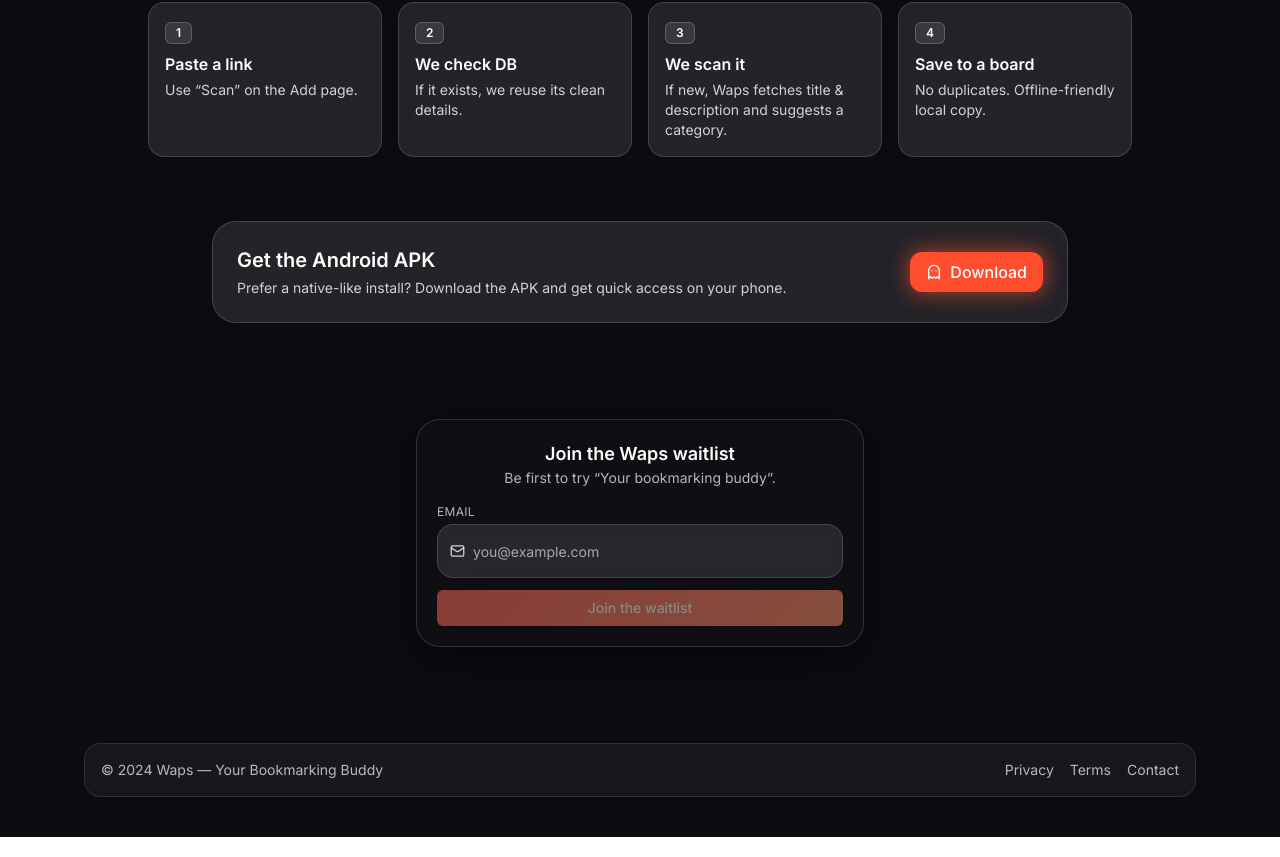
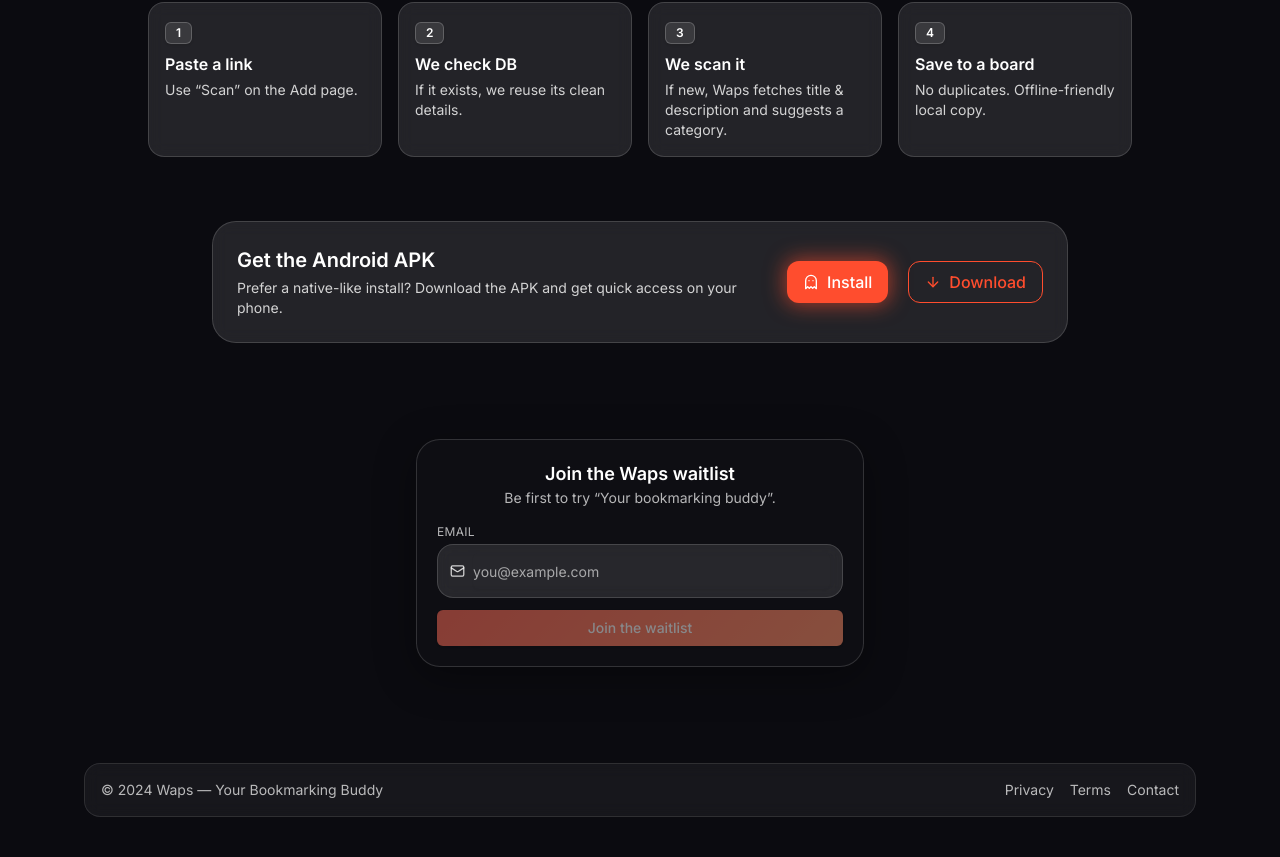
Before and after one commit to mmohsin18/waps, a Next.js app: page / in a window 1280 px wide. Shown: the part 1365-2222 px from the top of the page. Built offline with nearby package versions, Linux system fonts and the light colour scheme; no server answers.

Commit message:
add page fix, install apk setup

```diff
--- a/src/app/contact/page.tsx
+++ b/src/app/contact/page.tsx
@@ -91,7 +91,7 @@
                 value={name}
                 onChange={e => setName(e.currentTarget.value)}
                 placeholder='Your name'
-                className='h-9 border-0 bg-zinc-800/60 text-white placeholder:text-white/60'
+                className='h-9 border-0 bg-transparent text-white placeholder:text-white/60 focus-visible:ring-0'
                 required
               />
             </Field>
@@ -102,7 +102,7 @@
                 value={email}
                 onChange={e => setEmail(e.currentTarget.value)}
                 placeholder='you@example.com'
-                className='h-9 border-0 bg-zinc-800/60 text-white placeholder:text-white/60'
+                className='h-9 border-0 bg-transparent text-white placeholder:text-white/60 focus-visible:ring-0'
                 required
               />
             </Field>
@@ -112,7 +112,7 @@
                 value={subject}
                 onChange={e => setSubject(e.currentTarget.value)}
                 placeholder='What’s this about?'
-                className='h-9 border-0 bg-zinc-800/60 text-white placeholder:text-white/60'
+                className='h-9 border-0 bg-transparent text-white placeholder:text-white/60 focus-visible:ring-0'
               />
             </Field>
 
@@ -122,7 +122,7 @@
                 onChange={e => setMessage(e.currentTarget.value)}
                 placeholder='Tell us a little more…'
                 rows={6}
-                className='border-0 bg-zinc-800/60 text-white placeholder:text-white/60'
+                className='border-0 bg-transparent text-white placeholder:text-white/60 focus-visible:ring-0'
                 required
               />
             </Field>
--- a/src/app/explore/[slug]/page.tsx
+++ b/src/app/explore/[slug]/page.tsx
@@ -2,6 +2,7 @@
 'use client'
 
 import { Button } from '@/components/ui/button'
+import { Skeleton } from '@/components/ui/skeleton'
 import { useMutation, useQuery } from 'convex/react'
 import { Check, ExternalLink, Plus } from 'lucide-react'
 import Image from 'next/image'
@@ -69,7 +70,7 @@
   if (!site) {
     return (
       <div className='waps-bg min-h-screen px-4 py-6 text-white md:px-6 md:py-10 lg:px-8'>
-        <p className='opacity-70'>Loading…</p>
+        <Skeleton className='h-12 w-full rounded-xl' />
       </div>
     )
   }
--- a/src/app/page.tsx
+++ b/src/app/page.tsx
@@ -6,6 +6,7 @@
 import { Badge } from '@/components/ui/badge'
 import { motion } from 'framer-motion'
 import {
+  ArrowDown,
   Ghost,
   Globe,
   Link2,
@@ -35,7 +36,7 @@
 }
 
 export default function LandingPage() {
-  const { installPwa: promptInstall } = usePwaInstall()
+  const { installed, install } = usePwaInstall()
 
   const p = useParallax()
 
@@ -281,11 +282,25 @@
                 access on your phone.
               </p>
             </div>
-            <div className='flex gap-5 text-xs'>
-              <WapsButton variant={'glow'} onClick={promptInstall}>
+            <div className='flex justify-between gap-5 text-xs'>
+              <WapsButton
+                variant={'glow'}
+                onClick={() => install()}
+                disabled={installed}
+              >
                 <Ghost className='mr-2 h-4 w-4' />
-                Download
+                Install
               </WapsButton>
+              <Link
+                href={
+                  'https://github.com/mmohsin18/waps/releases/download/Apk/Waps.apk'
+                }
+              >
+                <WapsButton variant={'outline'} disabled={installed}>
+                  <ArrowDown className='mr-2 h-4 w-4' />
+                  Download
+                </WapsButton>
+              </Link>
             </div>
           </div>
         </div>
--- a/src/app/waps/page.tsx
+++ b/src/app/waps/page.tsx
@@ -157,7 +157,7 @@
           <button
             key={t}
             className={clsx(
-              'waps-chip hover:opacity-100',
+              'waps-chip flex items-center hover:opacity-100',
               selectedTag === t
                 ? 'border-transparent bg-[var(--waps-brand)]'
                 : 'opacity-80'
--- a/src/components/Elements/InstallButton.tsx
+++ /dev/null
@@ -1,14 +0,0 @@
-'use client'
-
-import { usePwaInstall } from '../../../utils/usePwaInstall'
-import { WapsButton } from './WapsButton'
-
-export default function InstallButton() {
-  const { installPwa } = usePwaInstall()
-
-  return (
-    <WapsButton variant={'glow'} onClick={installPwa}>
-      Install App
-    </WapsButton>
-  )
-}
--- /dev/null
+++ b/src/components/ui/skeleton.tsx
@@ -0,0 +1,15 @@
+import { cn } from '@/lib/utils'
+
+function Skeleton({
+  className,
+  ...props
+}: React.HTMLAttributes<HTMLDivElement>) {
+  return (
+    <div
+      className={cn('animate-pulse rounded-md bg-primary/10', className)}
+      {...props}
+    />
+  )
+}
+
+export { Skeleton }
--- a/utils/usePwaInstall.ts
+++ b/utils/usePwaInstall.ts
@@ -1,39 +1,122 @@
-import { useEffect, useState } from 'react'
+import { useEffect, useMemo, useState } from 'react'
+
+type BeforeInstallPromptEvent = Event & {
+  prompt: () => Promise<void>
+  userChoice: Promise<{ outcome: 'accepted' | 'dismissed'; platform: string }>
+}
+
+function isSSR() {
+  return typeof window === 'undefined' || typeof navigator === 'undefined'
+}
+
+function getUAFlags() {
+  if (isSSR())
+    return {
+      isIOS: false,
+      isChromium: false,
+      isStandalone: false,
+      isSafari: false
+    }
+  const ua = navigator.userAgent || ''
+  const isIOS = /iphone|ipad|ipod/i.test(ua)
+  const isChromium =
+    // Chrome, Edge, Brave etc
+    (!!(window as any).chrome && !!(window as any).chrome.webstore) ||
+    /Chrom(e|ium)/.test(ua)
+  // iOS Safari standalone (PWA) flag
+  const isStandalone =
+    window.matchMedia?.('(display-mode: standalone)').matches === true ||
+    (navigator as any).standalone === true
+  // Desktop Safari detection: WebKit but not Chrome
+  const isSafari = /^((?!chrome|android).)*safari/i.test(ua)
+  return { isIOS, isChromium, isStandalone, isSafari }
+}
 
 export function usePwaInstall() {
-  const [deferredPrompt, setDeferredPrompt] = useState<Event | null>(null)
+  const [{ isIOS, isChromium, isStandalone, isSafari }, setFlags] =
+    useState(getUAFlags)
+  const [deferred, setDeferred] = useState<BeforeInstallPromptEvent | null>(
+    null
+  )
+  const [installed, setInstalled] = useState<boolean>(isStandalone)
 
   useEffect(() => {
-    const handler = (e: Event) => {
+    if (isSSR()) return
+
+    // Refresh flags once on mount
+    setFlags(getUAFlags())
+
+    // Listen for Chromium event
+    const onBIP = (e: Event) => {
       e.preventDefault()
-      setDeferredPrompt(e)
+      setDeferred(e as BeforeInstallPromptEvent)
     }
+    window.addEventListener('beforeinstallprompt', onBIP as EventListener)
 
-    window.addEventListener('beforeinstallprompt', handler)
+    // Track install event
+    const onInstalled = () => setInstalled(true)
+    window.addEventListener('appinstalled', onInstalled)
 
     return () => {
-      window.removeEventListener('beforeinstallprompt', handler)
+      window.removeEventListener('beforeinstallprompt', onBIP as EventListener)
+      window.removeEventListener('appinstalled', onInstalled)
     }
   }, [])
 
-  const installPwa = async () => {
-    if (!deferredPrompt) {
-      // Fallback: Show custom modal for iOS Safari
-      alert(
-        "To install this app:\n\n1. Tap the Share button in Safari.\n2. Select 'Add to Home Screen'."
-      )
-      return
+  // Can we show a *programmatic* prompt?
+  const canPromptChromium = !!deferred
+
+  // Can we reasonably offer "Install" UX (even if it’s instructions)?
+  const canInstall = useMemo(() => {
+    if (installed) return false
+    if (canPromptChromium) return true // programmatic
+    if (isIOS && !installed) return true // show iOS instructions
+    if (isSafari && !installed) return true // show Safari instructions
+    return false
+  }, [installed, canPromptChromium, isIOS, isSafari])
+
+  // Platform-specific instruction text
+  function instructionText() {
+    if (isSSR()) return ''
+    if (isIOS) {
+      return "To install:\n1) Tap the Share button in Safari\n2) Choose 'Add to Home Screen'"
+    }
+    if (isSafari) {
+      return "To install on Safari:\n1) Open the browser's menu\n2) Choose 'Add to Dock' or 'Add to Home Screen' (on macOS/iOS)"
+    }
+    return "Your browser doesn't support programmatic PWA install. Try Chrome/Edge or use your browser's 'Install App' / 'Create shortcut' option."
+  }
+
+  async function install() {
+    if (installed) return
+
+    if (deferred) {
+      try {
+        await deferred.prompt()
+        const { outcome } = await deferred.userChoice
+        // If dismissed, you might want to keep the event for later; spec allows one-time use
+        setDeferred(null)
+        // outcome: 'accepted' | 'dismissed'
+        return outcome
+      } catch (err) {
+        setDeferred(null)
+        throw err
+      }
     }
 
-    // Cast event to correct type
-    const promptEvent = deferredPrompt as any
-    promptEvent.prompt()
-
-    const { outcome } = await promptEvent.userChoice
-    console.log(`User response: ${outcome}`)
-
-    setDeferredPrompt(null)
+    // No programmatic prompt available → show instructions
+    alert(instructionText())
+    return 'instructions'
   }
 
-  return { installPwa }
+  return {
+    canInstall,
+    canPromptChromium, // true only when programmatic prompt is available
+    installed, // whether already installed
+    install, // call this onClick
+    isIOS,
+    isSafari,
+    isChromium,
+    instructionText
+  }
 }
```
Also changed, not shown: src/components/Layout/AddWapClient.tsx (+185 -3 lines).
